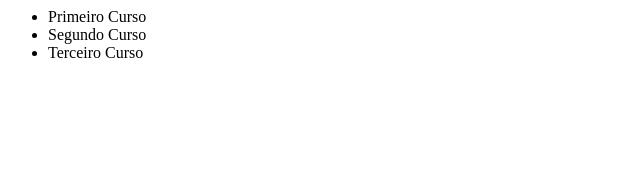
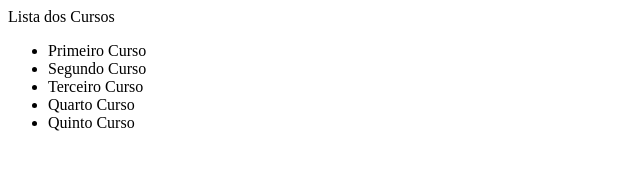
Before and after one commit to wwilsoncp/alura-git, a plain HTML site: page index.html in a window 1280 px wide. Shown: the whole page, without its empty margins (0-640 px from the left). Drawn offline with Linux system fonts and the light colour scheme.

Commit message:
Unificando 2 commits
Adicionando o título

Adicionando o quarto e o quinto curso

```diff
--- a/index.html
+++ b/index.html
@@ -2,10 +2,13 @@
   <head></head>
   <title>Alura Git</title>
   <body>
+    <p>Lista dos Cursos</p>
     <ul>
-	  <li>Primeiro Curso</li>
-	  <li>Segundo Curso</li>
-	  <li>Terceiro Curso</li>
-	</ul>
-  </body>
+      <li>Primeiro Curso</li>
+      <li>Segundo Curso</li>
+      <li>Terceiro Curso</li>
+      <li>Quarto Curso</li>
+      <li>Quinto Curso</li>
+    </ul>
+  </p>
 </html>
```
Also changed, not shown: 1 other file.
